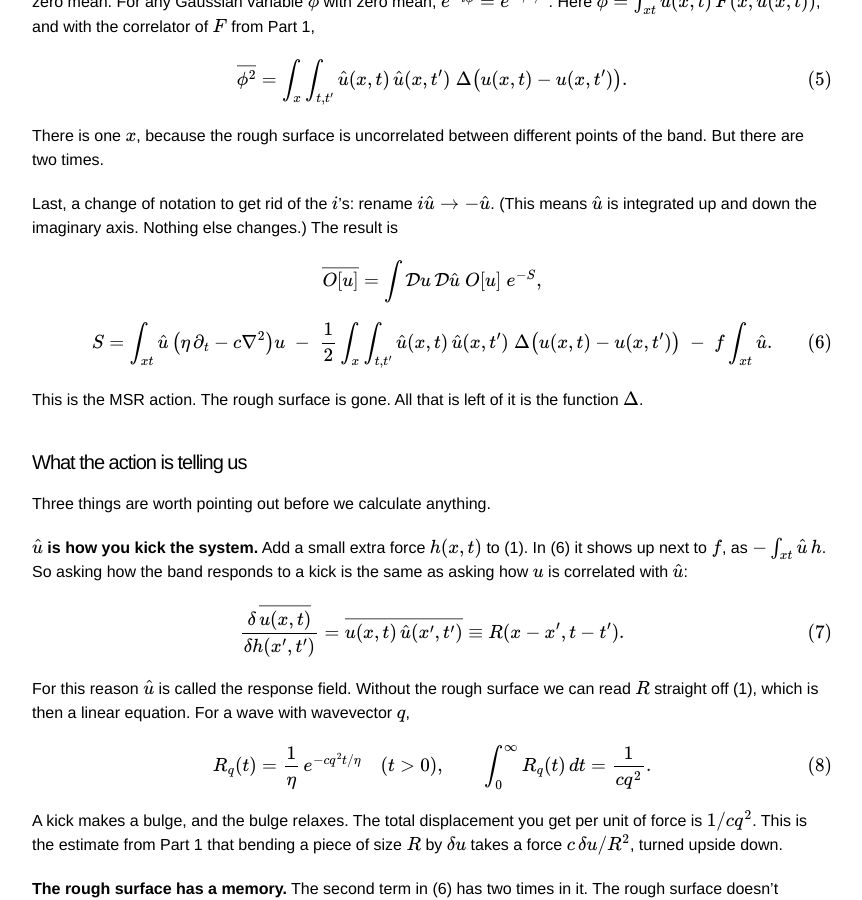
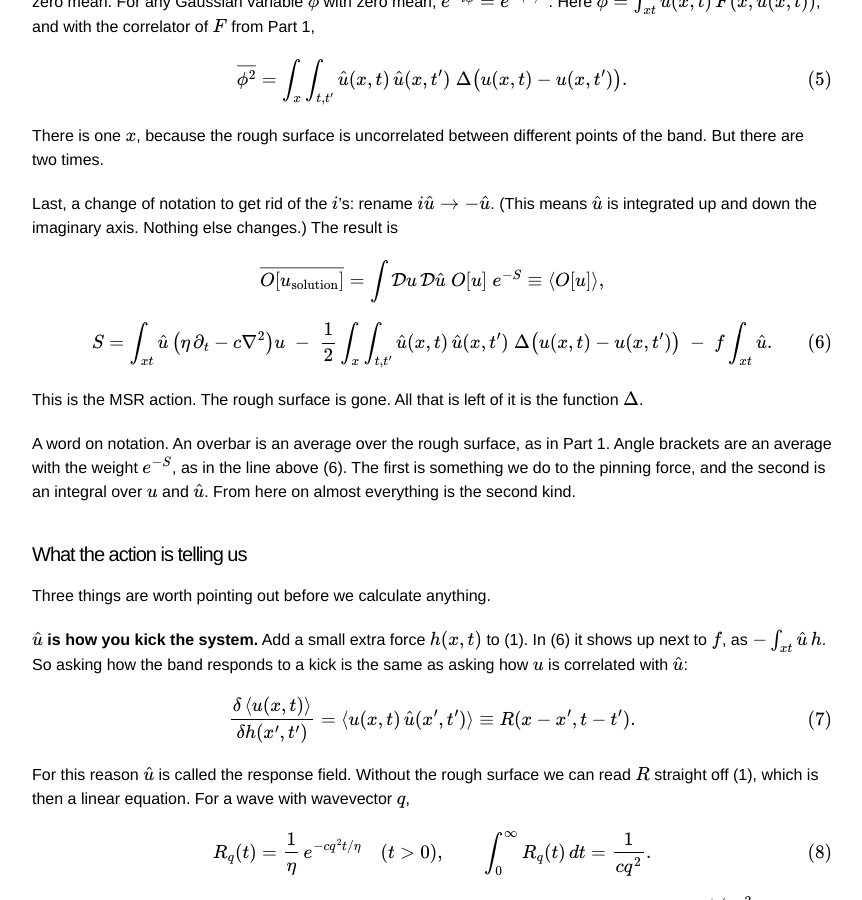
Before and after one commit to mohashei/mohashei.github.io, a Jekyll site: the page built from _posts/2026-11-15-renormalization-of-functions.markdown, in a window 1280 px wide and 900 px high, scrolled down 3866 px. Shown: the whole window, without its empty margins (208-1070 px from the left). Built offline with Jekyll 4.4.1, drawn with Linux system fonts in a browser that asks for light colours; formulas are drawn with MathJax 3; some of the changed text lies outside the part shown.

Commit message:
Use angle brackets for averages over the action
Overbars now mean only an average over the rough surface. Averages with
the weight exp(-S) use angle brackets, with a note saying so after the
MSR action. The shell's contribution to the force is renamed delta f,
replacing a symbol that was no longer defined.

Co-Authored-By: Claude Fable 5.2 <noreply@anthropic.com>
Claude-Session: https://claude.ai/code/session_019THvcnrzeCxBu8wwKbr7k5

```diff
--- a/_posts/2026-11-15-renormalization-of-functions.markdown
+++ b/_posts/2026-11-15-renormalization-of-functions.markdown
@@ -124,7 +124,7 @@ There is one $$x$$, because the rough surface is uncorrelated between different
 Last, a change of notation to get rid of the $$i$$'s: rename $$i\hat u\to-\hat u$$. (This means $$\hat u$$ is integrated up and down the imaginary axis. Nothing else changes.) The result is
 
 $$
-\overline{O[u]}=\int\mathcal{D}u\,\mathcal{D}\hat u\;O[u]\;e^{-S},
+\overline{O[u_{\rm solution}]}=\int\mathcal{D}u\,\mathcal{D}\hat u\;O[u]\;e^{-S}\equiv\langle O[u]\rangle,
 $$
 
 $$
@@ -134,6 +134,8 @@ $$
 
 This is the MSR action. The rough surface is gone. All that is left of it is the function $$\Delta$$.
 
+A word on notation. An overbar is an average over the rough surface, as in Part 1. Angle brackets are an average with the weight $$e^{-S}$$, as in the line above (6). The first is something we do to the pinning force, and the second is an integral over $$u$$ and $$\hat u$$. From here on almost everything is the second kind.
+
 #### What the action is telling us
 
 Three things are worth pointing out before we calculate anything.
@@ -141,7 +143,7 @@ Three things are worth pointing out before we calculate anything.
 **$$\hat u$$ is how you kick the system.** Add a small extra force $$h(x,t)$$ to (1). In (6) it shows up next to $$f$$, as $$-\int_{xt}\hat u\,h$$. So asking how the band responds to a kick is the same as asking how $$u$$ is correlated with $$\hat u$$:
 
 $$
-\frac{\delta\,\overline{u(x,t)}}{\delta h(x',t')}=\overline{u(x,t)\,\hat u(x',t')}\equiv R(x-x',t-t').
+\frac{\delta\,\langle u(x,t)\rangle}{\delta h(x',t')}=\langle u(x,t)\,\hat u(x',t')\rangle\equiv R(x-x',t-t').
 \tag{7}
 $$
 
@@ -197,7 +199,7 @@ $$
 
 where I transformed into momentum space. Note the asymmetry between time and space here, one time derivative against two space derivatives, because the motion is overdamped.
 
-A Gaussian integral is completely determined by the inverse of whatever sits in the middle, and the inverse of $$\eta\,\partial_t+cq^2$$ is the response function (8). So when we average over the fast parts, which I'll write with angle brackets, the only pairing that gives anything is one $$\delta u$$ with one $$\delta\hat u$$:
+A Gaussian integral is completely determined by the inverse of whatever sits in the middle, and the inverse of $$\eta\,\partial_t+cq^2$$ is the response function (8). So when we average over the fast parts only, holding the slow parts fixed (until the end of this section, that is what the angle brackets mean), the only pairing that gives anything is one $$\delta u$$ with one $$\delta\hat u$$:
 
 $$
 \langle\delta u(q,t)\,\delta\hat u(-q,t')\rangle=R_q(t-t'),\qquad\langle\delta u\,\delta u\rangle=0,\qquad\langle\delta\hat u\,\delta\hat u\rangle=0 .
@@ -212,7 +214,7 @@ $$
 \tag{10}
 $$
 
-($$G$$ is the response function (7) after integrating over time.) I evaluated $$F$$ at $$u$$ and not at $$u+\delta u$$, which assumes the fast part is small. How small? Average the square of (10):
+($$G$$ is the response function (7) after integrating over time.) I evaluated $$F$$ at $$u$$ and not at $$u+\delta u$$, which assumes the fast part is small. How small? Average the square of (10) over the rough surface:
 
 $$
 \overline{\delta u^2}=\Delta(0)\,I,\qquad I\equiv\int_yG(y)^2=\int_{\rm shell}\frac{d^dq}{(2\pi)^d}\,\frac{1}{(cq^2)^2}.
@@ -381,17 +383,17 @@ $$
 
 Here $$R_{\rm shell}(\tau)=\int_{\rm shell}\frac{d^dq}{(2\pi)^d}\,R_q(\tau)$$ is the response function (8) added up over the shell. Compare this with the term $$-f\int_{xt}\hat u$$ in (6), remembering the minus sign in front of $$\langle V\rangle$$ in (12). It has the same form, so whatever multiplies $$\hat u$$ is a force. It is the mean pinning force that the fast part passes on to the slow part. If we ignore the delay $$\tau$$, it is $$\Delta'(0)$$ times a constant. With a smooth $$\Delta$$ that is zero: the bumps ahead push back exactly as much as the bumps behind push forward. A smooth $$\Delta$$ can't pin anything. With a cusp, $$\Delta'(0)$$ isn't defined. It is $$-\chi$$ just to the right of zero and $$+\chi$$ just to the left, and we have to ask which one we mean.
 
-The answer is already in the formula: the fast part responds a little late, by (8). The fast part at $$x$$ now was set by the force a time $$\tau$$ ago, and if the band is moving forward at speed $$v$$ it was then a distance $$v\tau$$ behind where it is now. So the mean force is
+The answer is already in the formula: the fast part responds a little late, by (8). The fast part at $$x$$ now was set by the force a time $$\tau$$ ago, and if the band is moving forward at speed $$v$$ it was then a distance $$v\tau$$ behind where it is now. So the force that the shell adds, which I'll call $$\delta f$$, is
 
 $$
-\overline{F_{\rm new}}=\int_0^\infty d\tau\;R_{\rm shell}(\tau)\;\Delta'(v\tau).
+\delta f=\int_0^\infty d\tau\;R_{\rm shell}(\tau)\;\Delta'(v\tau).
 \tag{18}
 $$
 
 The argument of $$\Delta'$$ is positive. For a slow band $$v\tau$$ is small, so $$\Delta'(v\tau)\approx-\chi+\Delta''(0^+)\,v\tau$$, and doing the two time integrals with (8) gives
 
 $$
-\overline{F_{\rm new}}=-\chi\int_{\rm shell}\frac{d^dq}{(2\pi)^d}\,\frac{1}{cq^2}\;+\;\Delta''(0^+)\,I\;\eta v .
+\delta f=-\chi\int_{\rm shell}\frac{d^dq}{(2\pi)^d}\,\frac{1}{cq^2}\;+\;\Delta''(0^+)\,I\;\eta v .
 \tag{19}
 $$
 
@@ -472,7 +474,7 @@ Here is this post in one place:
 | Quantity | Meaning | Result |
 |---|---|---|
 | $$S$$ | the MSR action | equation (6) |
-| $$\hat u$$ | response field: how you kick the system | $$\overline{u\,\hat u}=R$$ |
+| $$\hat u$$ | response field: how you kick the system | $$\langle u\,\hat u\rangle=R$$ |
 | $$\Delta(u)$$ | correlator of the pinning force | flows by (14) |
 | $$R_c$$ | Larkin length | where $$-\Delta''(0)$$ blows up, (16) |
 | $$\chi=-\Delta'(0^+)$$ | slope of the cusp | sets the threshold force, (19) |
```
